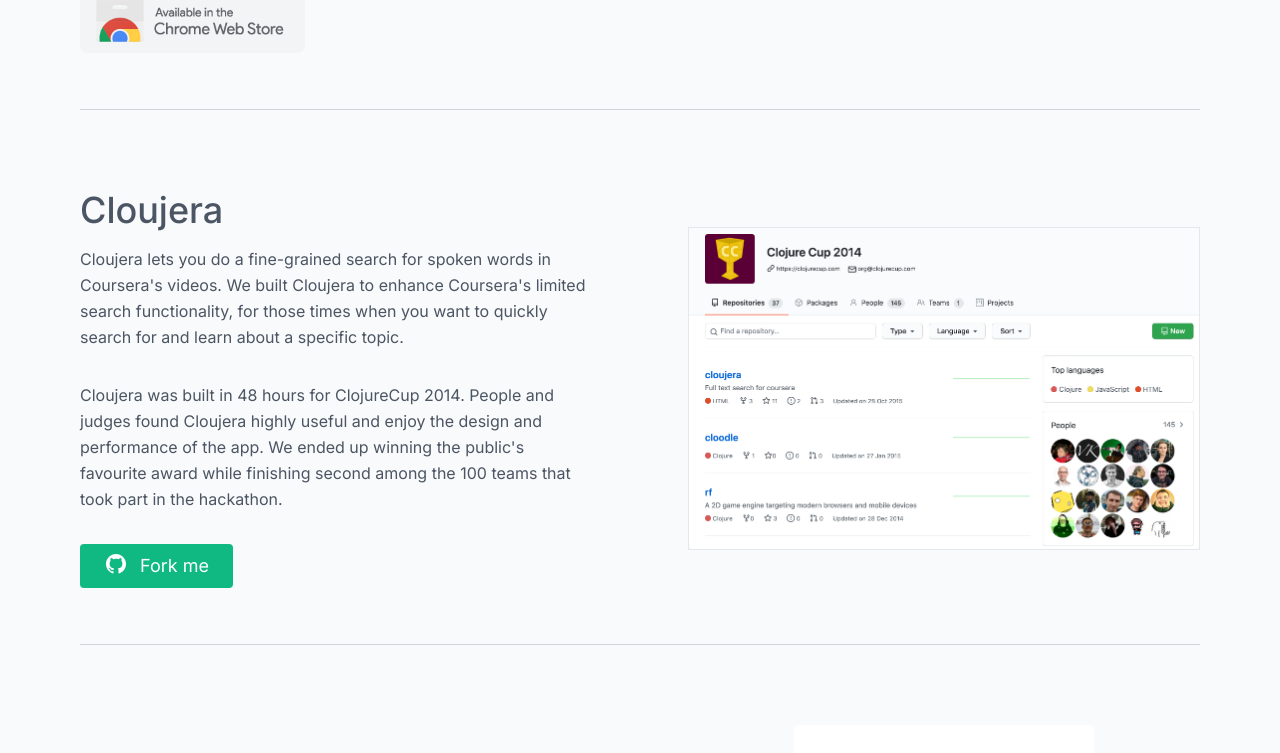
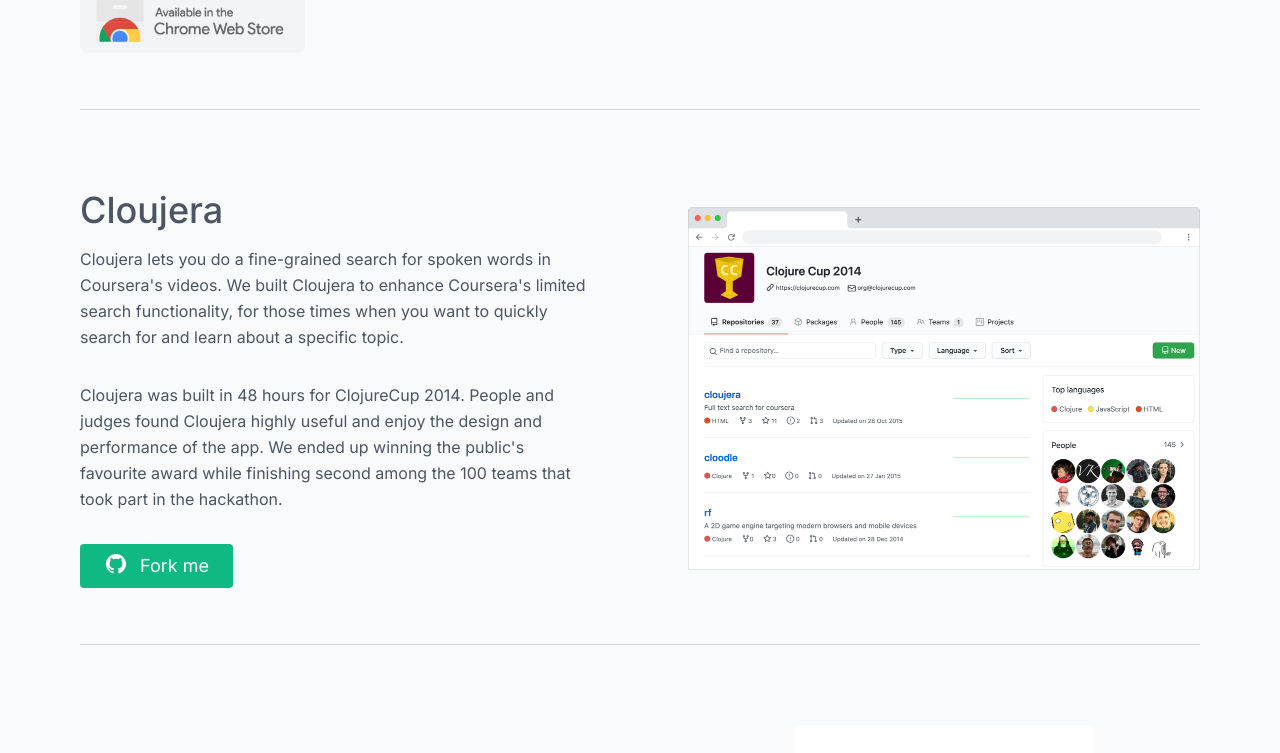
Before and after one commit to portovep/pabloporto.me, a Next.js app: page /making in a window 1280 px wide. Shown: the part 664-1417 px from the top of the page. Built offline with nearby package versions, Linux system fonts and the light colour scheme.

Commit message:
Style making page screenshot and add bluring

```diff
--- a/pages/making/index.tsx
+++ b/pages/making/index.tsx
@@ -3,7 +3,7 @@ import Layout from '../../components/Layout/Layout';
 import { PageHeader } from '../../components/ui';
 
 import chromeStoreCTA from '../../public/images/projects/chrome_store.png';
-import cloujeraScreenshot from '../../public/images/projects/cloujera.png';
+import cloujeraScreenshot from '../../public/images/projects/cloujera_framed.png';
 import ecoshifterScreenshot from '../../public/images/projects/ecoshifter.webp';
 import crowdtransportScreenshot from '../../public/images/projects/media_crowdtransport_1.png';
 import oneStreamScreenshot from '../../public/images/projects/1stream_screenshot.png';
@@ -64,6 +64,7 @@ export default function Making(): JSX.Element {
                             src={oneStreamScreenshot}
                             height="540"
                             width="900"
+                            placeholder="blur"
                         />
                     </div>
                 </div>
@@ -100,9 +101,9 @@ export default function Making(): JSX.Element {
                             </a>
                         </div>
                     </div>
-                    <div className="md:mb-0 lg:max-w-lg lg:w-full md:w-1/2 w-5/6 mb-8 border border-gray-200">
+                    <div className="md:mb-0 lg:max-w-lg lg:w-full md:w-1/2 w-5/6 mb-8">
                         <Image
-                            className="object-center rounded"
+                            className="object-center rounded rounded-b-none"
                             alt="Cloujera screenshoot"
                             src={cloujeraScreenshot}
                             height="540"
@@ -207,7 +208,6 @@ export default function Making(): JSX.Element {
                             src={crowdtransportScreenshot}
                             height="500"
                             width="300"
-                            placeholder="blur"
                         />
                     </div>
                 </div>
```
Also changed, not shown: public/images/projects/cloujera_framed.png (added).
